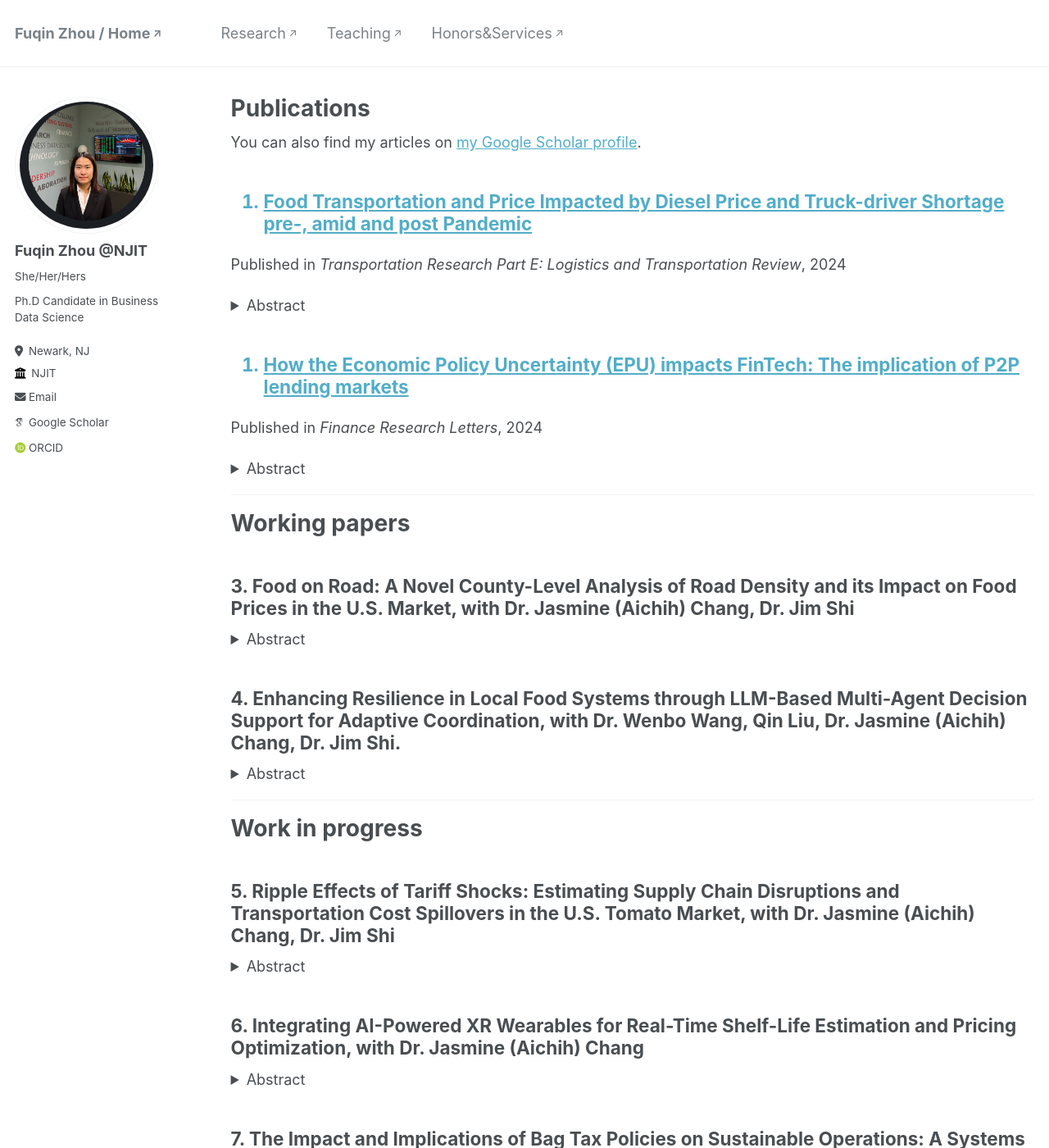
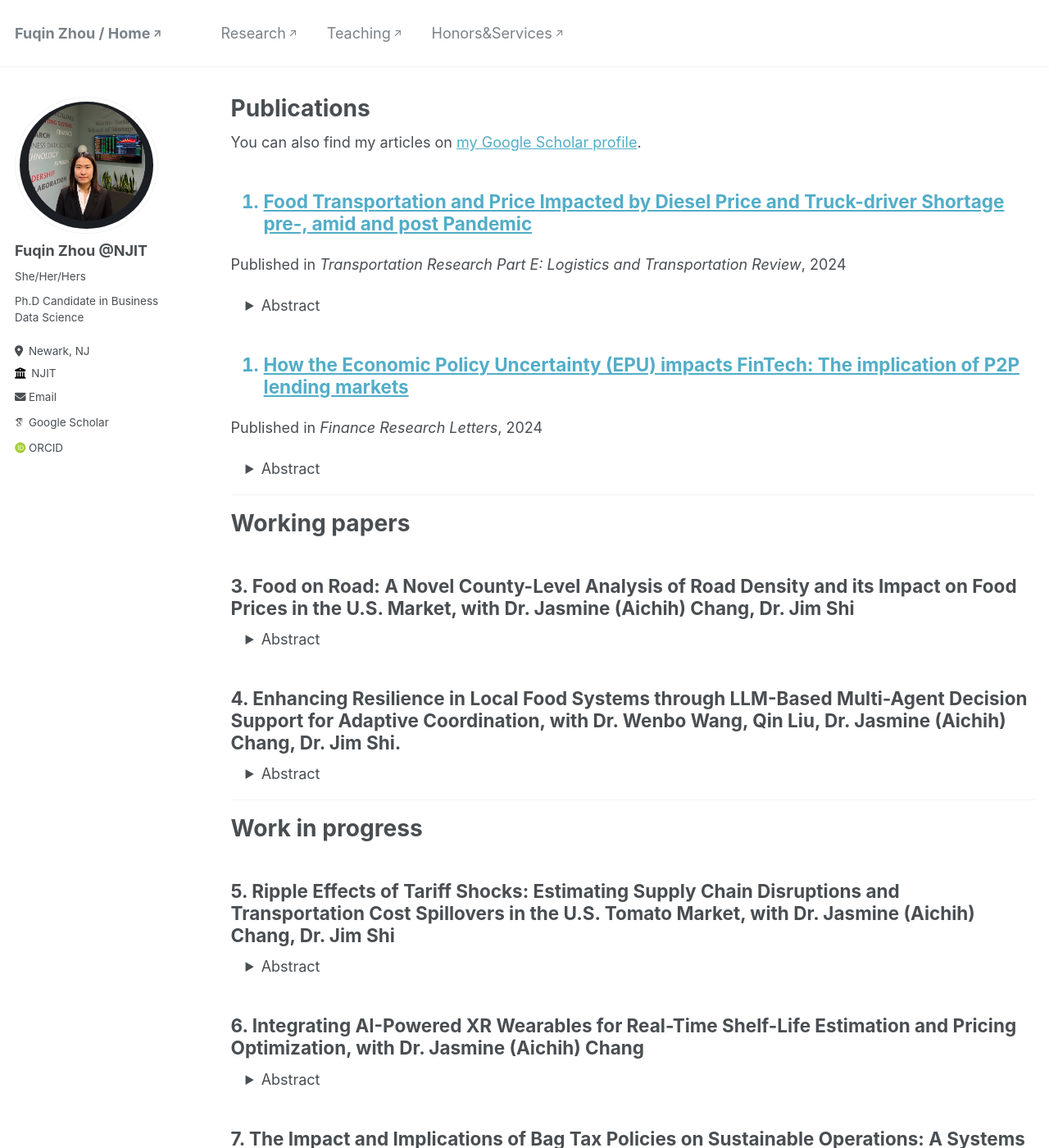
Before and after one commit to zhoufq001/zhoufq001.github.io, a Jekyll site: the page built from _pages/publications.md, in a window 1280 px wide and 1400 px high. Shown: the whole window at 82% size. Built offline with Jekyll 4.4.1, drawn with Linux system fonts in a browser that asks for light colours; some web fonts are replaced.

Commit message:
update abstract

```diff
--- a/_sass/_archive.scss
+++ b/_sass/_archive.scss
@@ -64,6 +64,11 @@
   & + p {
     text-indent: 0;
   }
+}
+
+.archive__item-abstract,
+.publication-abstract {
+  margin-left: 1em;
 }
 
 .archive__item-teaser {
```
